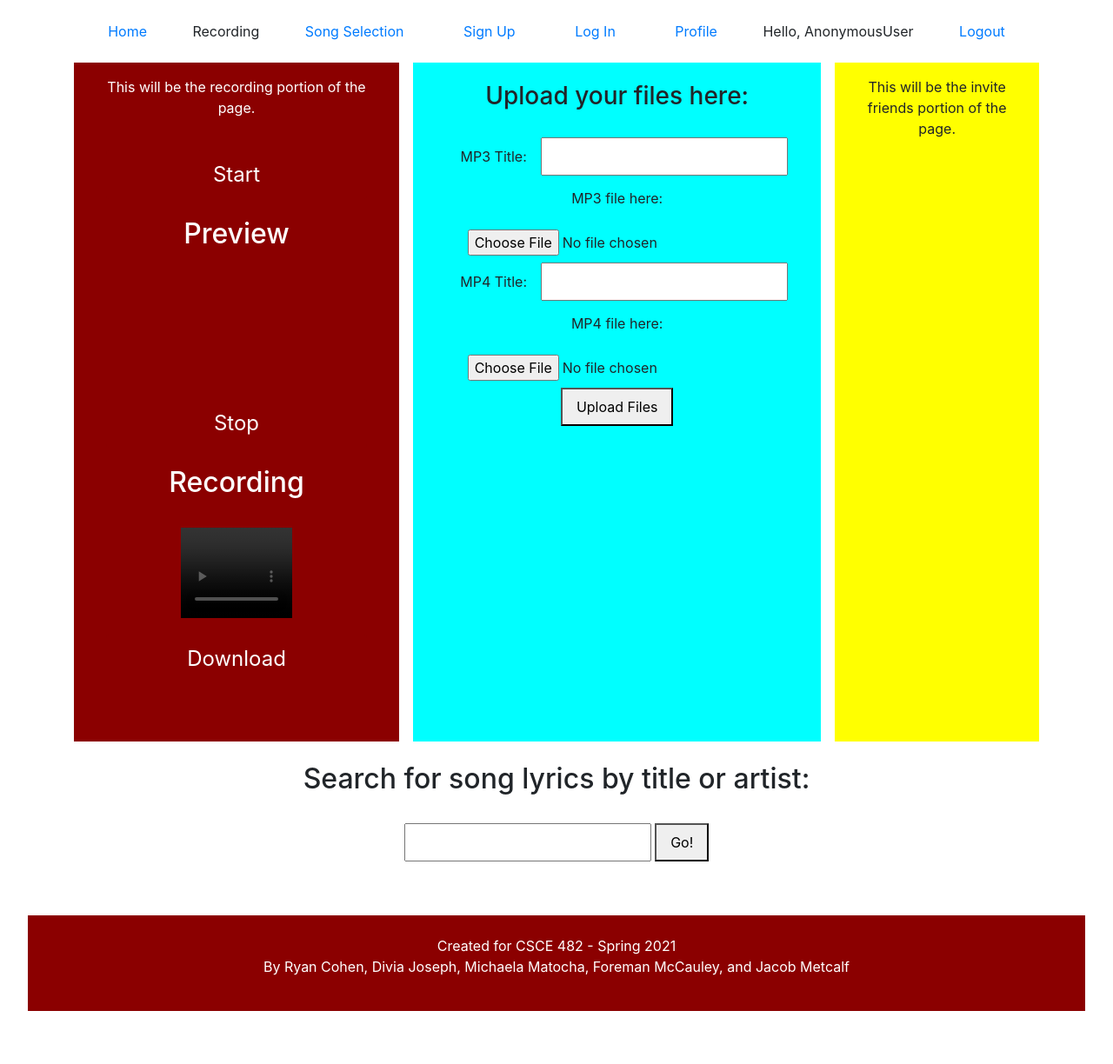
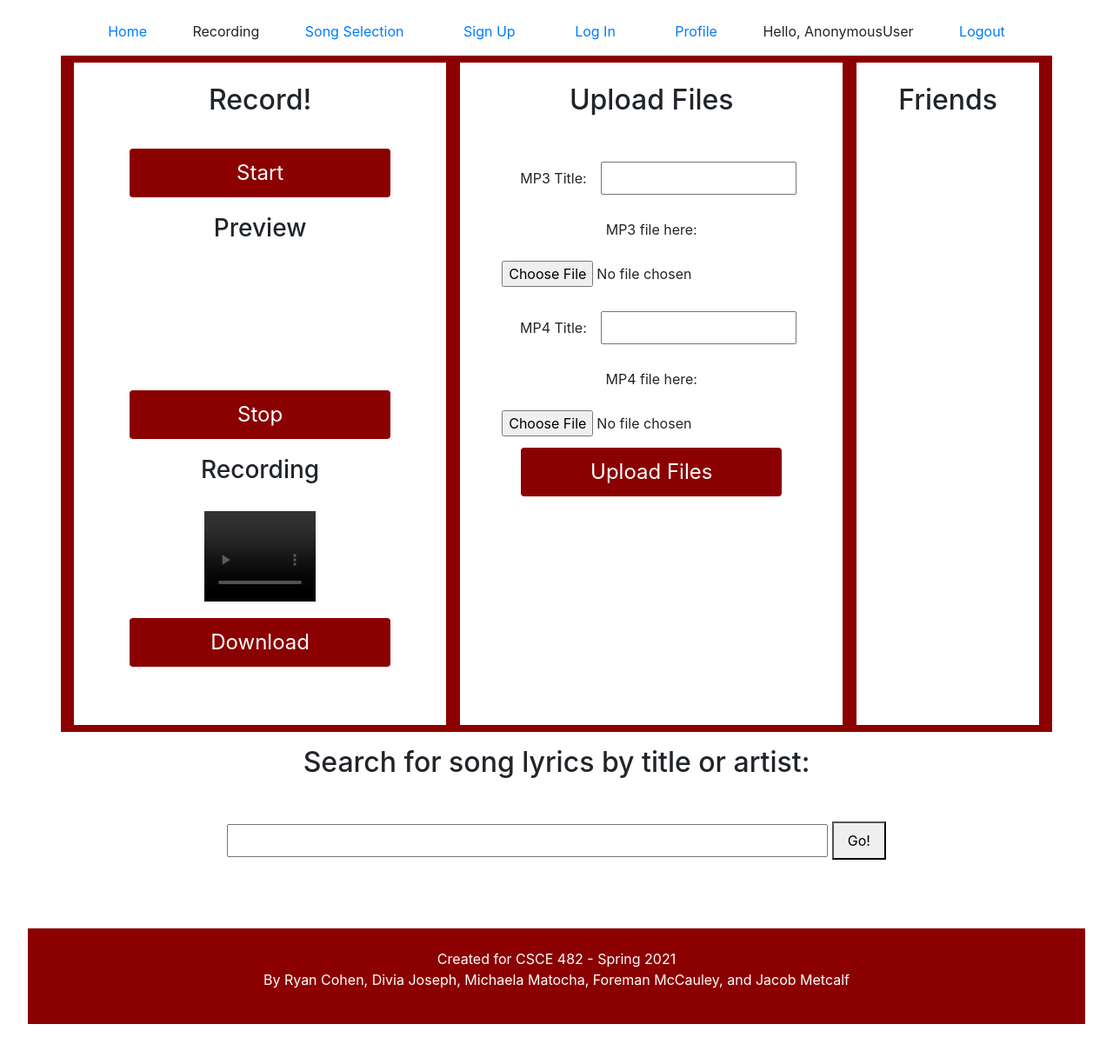
Before and after one commit to foremanmccauley/Karaoke_Capstone, a Django app: page /recording in a window 1280 px wide. Shown: the whole page at 87% size. Before the commit the page ends 1163 px from the top, so only its background shows below. Run offline with Django 3.2, Linux system fonts and the light colour scheme; data that the repository does not hold is empty.

Commit message:
Reformating recording page layout

```diff
--- a/karaoke/karaoke/static/css/recording.css
+++ b/karaoke/karaoke/static/css/recording.css
@@ -1,27 +1,33 @@
 .container {
     display: grid;
     width: 100%;
-    grid-template-columns: 2fr 4fr 2fr;
+    background-color: darkred;
+    grid-template-columns: 5fr 1fr 2fr;
     grid-template-rows: 100%;
     grid-gap: 1em;
 }
 
 #col-one {
     grid-column: 1 / 1;
-    background-color: darkred;
-    color: white;
+    background-color: white;
     width: 100%;
     justify-content: left;
 }
 
 #col-two {
     grid-column: 2 / 2;
-    background-color: aqua;
+    background-color: white;
     width: 100%;
 }
 
 #col-three {
     grid-column: 3 / 3;
-    background-color: yellow;
+    background-color: white;
     width: 100%;
 }
+input[type=text] {
+  width: 60%;
+  padding: 5px 100px;
+  margin: 20px 0;
+  box-sizing: border-box;
+}
--- a/karaoke/karaoke/templates/recording.html
+++ b/karaoke/karaoke/templates/recording.html
@@ -14,19 +14,19 @@
     <main>
         <div class="container">
           <div id="col-one">
-            <p>This will be the recording portion of the page.</p>
+            <h2>Record!</h2>
             <div class="left">
                 <div id="startButton" class="button">
                   Start
                 </div>
-                <h2>Preview</h2>
+                <h3>Preview</h3>
                 <video id="preview" width="160" height="120" autoplay muted></video>
               </div>
               <div class="right">
                 <div id="stopButton" class="button">
                   Stop
                 </div>
-                <h2>Recording</h2>
+                <h3>Recording</h3>
                 <video id="recording" width="160" height="120" controls></video>
                 <a id="downloadButton" class="button">
                   Download
@@ -37,12 +37,12 @@
               </div>
         </div>
             <div id="col-two">
-                <h3> Upload your files here:</h3>
+                <h2> Upload Files</h2>
                 <form method='post' enctype="multipart/form-data">
                     {% csrf_token %}
                     {{ form }}
 
-                    <button type="submit" name="run_script">Upload Files</button>
+                    <button type="submit" name="run_script" class = 'button'>Upload Files</button>
 
 
                 </form>
@@ -52,7 +52,7 @@
             </div>
 
             <div id="col-three">
-                <p>This will be the invite friends portion of the page.</p>
+                <h2>Friends</h2>
             </div>
         </div>
         <h2> Search for song lyrics by title or artist: </h2>
@@ -74,11 +74,9 @@
 <script>
   // Get the elements with class="column"
   var elements = document.getElementsByClassName("column");
-
-  // Declare a loop variable
   var i;
   for (i = 0; i < elements.length; i++) {
-    elements[i].style.msFlex = "25%";  // IE10
+    elements[i].style.msFlex = "25%";
     elements[i].style.flex = "25%";
   }
 </script>
```
